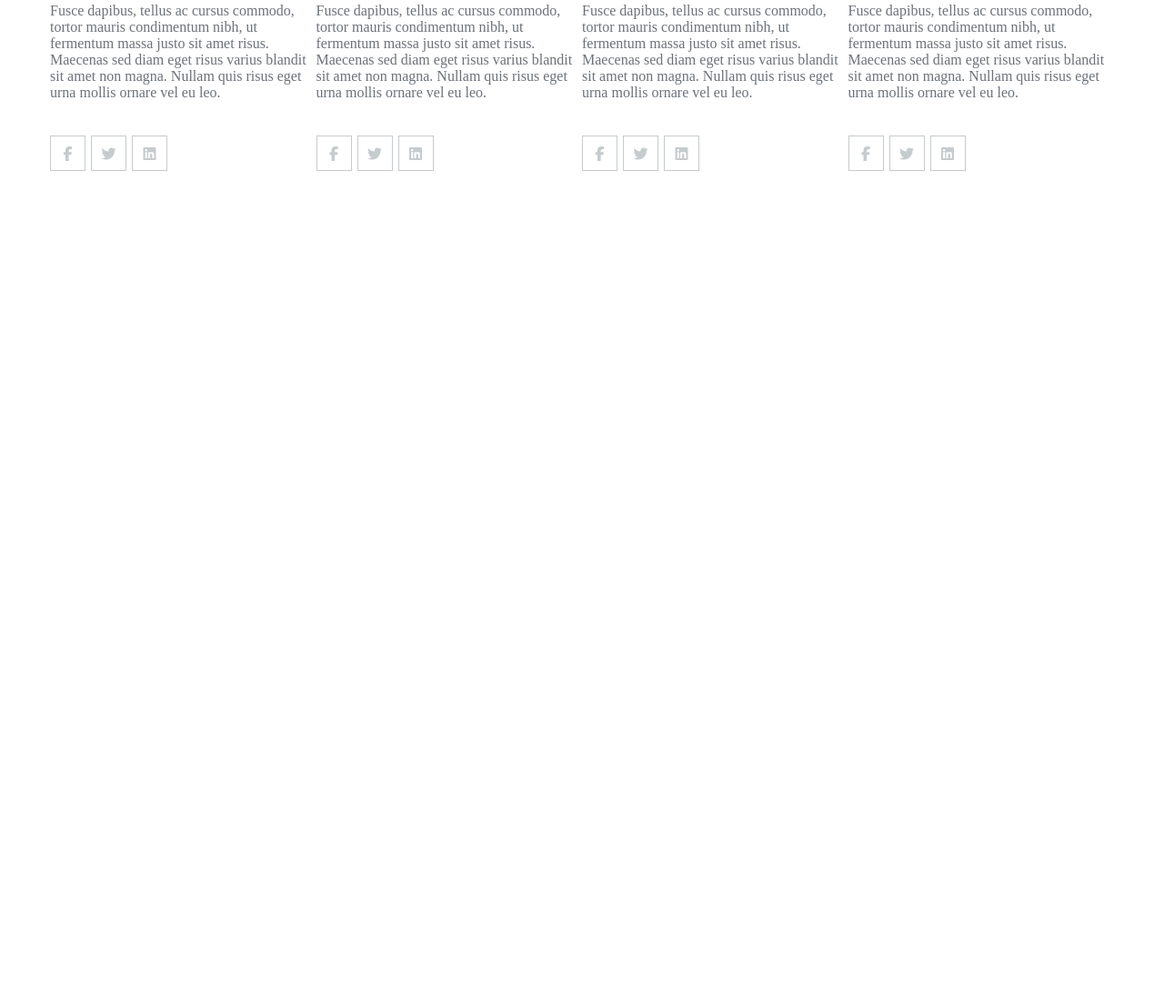
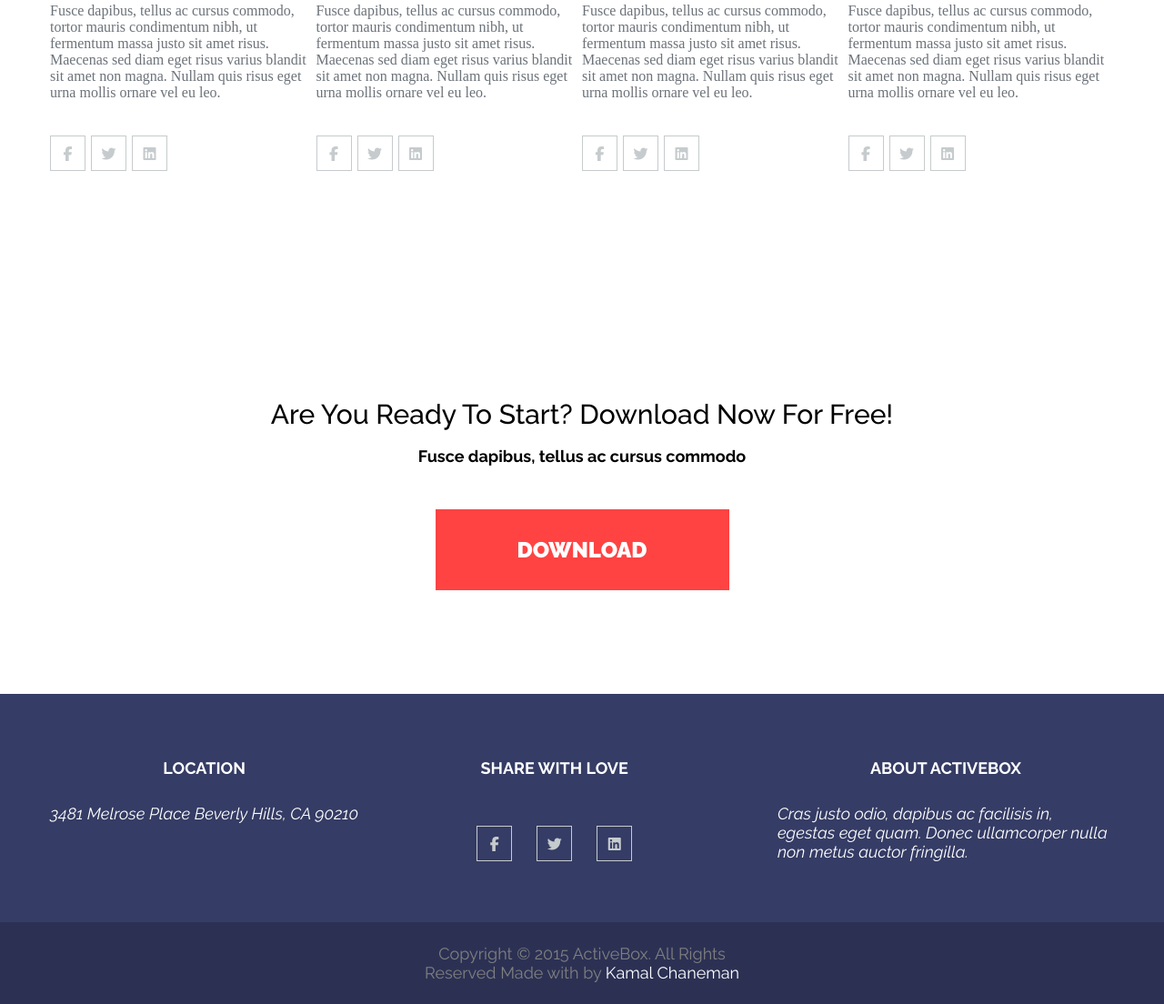
Before and after one commit to ElKarabino/TMSCourse1, a website built with Parcel: page src/index.html in a window 1280 px wide. Shown: the part 2083-3187 px from the top of the page at 91% size. Before the commit the page ends 2385 px from the top, so only its background shows below. Built offline with nearby package versions, Linux system fonts and the light colour scheme; files whose address does not match are found by name.

Commit message:
add footer

```diff
--- a/src/index.html
+++ b/src/index.html
@@ -256,9 +256,67 @@
             </div>
         </section>
         <section class="slider"></section>
-        <section class="download"></section>
+        <section class="download">
+            <div class="container">
+                <div class="download_wrapper">
+                    <h3 class="download_title">Are you ready to start? Download now for free!</h3>
+                    <div class="download_desc">
+                        <p>
+                            Fusce dapibus, tellus ac cursus commodo
+                        </p>
+                    </div>
+                    <a class="header_button" href="#">Download<a>
+                </div>
+            </div>
+        </section>
     </main>
-    <footer class="footer"></footer>
+    <footer class="footer">
+        <div class="container">
+            <div class="footer_wrapper">
+                <div class="footer_card">
+                    <h5 class="footer_title">Location</h5>
+                    <div class="footer_text">
+                        3481 Melrose Place
+                        Beverly Hills, CA 90210
+                    </div>
+                </div>
+                <div class="footer_card">
+                    <h5 class="footer_title">Share with love</h5>
+                    <ul class="team_card_socials_list">
+                        <li class="team_card_socials_item footer_socials_item">
+                            <a class="team_card_socials_link">
+                                <i class="fa-brands fa-facebook-f"></i>
+                            </a>
+                        </li>
+                        <li class="team_card_socials_item footer_socials_item">
+                            <a class="team_card_socials_link">
+                                <i class="fa-brands fa-twitter"></i>
+                            </a>
+                        </li>
+                        <li class="team_card_socials_item footer_socials_item">
+                            <a class="team_card_socials_link">
+                                <i class="fa-brands fa-linkedin"></i>
+                            </a>
+                        </li>
+                    </ul>
+                </div>
+                <div class="footer_card">
+                    <h5 class="footer_title">About activebox</h5>
+                    <div class="footer_text">
+                        Cras justo odio, dapibus ac facilisis in, egestas eget quam. Donec ullamcorper nulla non metus auctor fringilla.
+                    </div>
+                </div>
+            </div>
+        </div>
+    </footer>
+    <footer class="second_footer">
+        <div class="container">
+            <div class="second_footer_wrapper">
+                <p>Copyright © 2015 ActiveBox. All Rights </p>
+                <p>Reserved Made with by <span>Kamal Chaneman</span></p>
+            </div>
+        </div>
+    </footer>
     <script type="module" src="./js/app.js"></script>
 </body>
 </html>
--- a/src/scss/download.scss
+++ b/src/scss/download.scss
@@ -0,0 +1,23 @@
+.download {
+    padding: 114px 0px 114px 0px;
+}
+.download_wrapper {
+    display: flex;
+    flex-direction: column;
+    align-items: center;
+}
+.download_title {
+    font-family: Raleway;
+    font-size: 30px;
+    font-weight: 500;
+    text-transform: capitalize;
+    line-height: 70px;
+}
+.download_desc {
+    margin-bottom: 48px;
+    p {
+        font-size: 18px;
+        font-weight: 700;
+        font-family: Raleway;
+    }
+}
--- a/src/scss/footer.scss
+++ b/src/scss/footer.scss
@@ -0,0 +1,60 @@
+.footer {
+    padding: 71px 0px 67px 0;;
+    background-color: #353C65;
+}
+.footer_wrapper {
+    display: flex;
+    justify-content: space-between;
+}
+.footer_card {
+    margin-right: 30px;
+    max-width: 370px;
+    display: flex;
+    flex-direction: column;
+    align-items: center;
+}
+.footer_card:nth-child(2) {
+    justify-content: space-between;
+}
+.footer_card:last-child {
+    margin-right: 0;
+}
+.footer_title {
+    font-family: Raleway;
+    font-size: 18px;
+    color: white;
+    font-weight: 700;
+    margin-bottom: 29px;
+    text-transform: uppercase;
+}
+.footer_text {
+    font-family: Raleway;
+    font-size: 18px;
+    color: white;
+    font-weight: 400;
+    font-style: italic;
+}
+.footer_socials_item {
+    margin-right: 27px;
+}
+.footer_socials_item:last-child {
+    margin-right: 0;
+}
+.second_footer {
+    padding: 24px 0;
+    background-color: #2C3154;
+}
+.second_footer_wrapper {
+    display: flex;
+    flex-direction: column;
+    align-items: center;
+    p {
+        font-size: 18px;
+        font-weight: 400;
+        font-family: Raleway;
+        color: #808080;
+        span {
+            color: white;
+        }
+    }
+}
--- a/src/scss/index.scss
+++ b/src/scss/index.scss
@@ -4,7 +4,11 @@
 @import url("https://cdnjs.cloudflare.com/ajax/libs/font-awesome/6.7.2/css/all.min.css");
 @import '../scss/header.scss';
 @import '../scss/features.scss';
+@import '../scss/work.scss';
 @import '../scss/team.scss';
+@import '../scss/slider.scss';
+@import '../scss/download.scss';
+@import '../scss/footer.scss';
 
 * {
     margin: 0;
--- a/src/scss/slider.scss
+++ b/src/scss/slider.scss
@@ -0,0 +1,3 @@
+.slider {
+    padding: 0 0 5px 0;
+}
--- a/src/scss/team.scss
+++ b/src/scss/team.scss
@@ -57,7 +57,7 @@
     transition: 0.5s;
 }
 .team_card_socials_link:hover {
-    transform: scale(1.1);
+    transform: rotate(360deg);
     transition: 0.5s;
 }
 .fa-brands {
```
